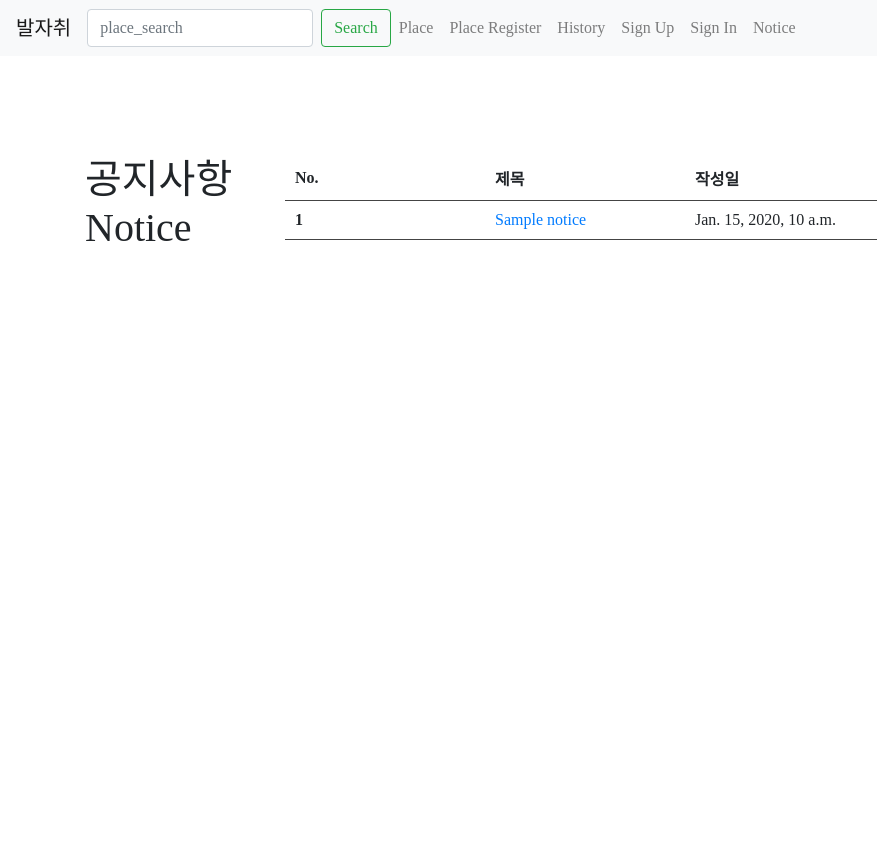
After one commit to H43RO/Footprint, a Django app: page /notice/ in a window 1280 px wide. The commit adds this page. Shown: the top 855 px of the page, without its empty margins (0-877 px from the left). Run offline with Django 3.2, Linux system fonts and the light colour scheme; tables that the repository leaves empty hold one stand-in row (values such as "Sample post"); some libraries are stand-ins or nearby versions.

Commit message:
[yewon] 공지사항 페이지 기본 구현했습니다.
- admin.py : Notice 모델 admin에 추가했습니다.
- models.py : Notice model 구현했습니다.
- urls.py : Notice list, Notice detail view url 추가했습니다.
- base.html : Notice 버튼 추가했습니다.
- notice.html : notice 목록 기본 구현했습니다.
- notice_view.html : notice 상세보기 기본 구현했습니다.

```diff
--- a/Web/Project_Footprint/website/models.py
+++ b/Web/Project_Footprint/website/models.py
@@ -104,3 +104,10 @@ class History(models.Model):
 
     def __str__(self):
         return self.title + ': ' + self.comment[:3]
+
+
+class Notice(models.Model):
+    contents = models.CharField(max_length=5000)
+    title = models.CharField(max_length=30)
+    created_at = models.DateTimeField(auto_now_add=True)
+    updated_at = models.DateTimeField(auto_now=True)
--- a/Web/Project_Footprint/website/templates/base.html
+++ b/Web/Project_Footprint/website/templates/base.html
@@ -8,6 +8,7 @@
     <script src="https://code.jquery.com/jquery-3.5.1.slim.min.js" integrity="sha384-DfXdz2htPH0lsSSs5nCTpuj/zy4C+OGpamoFVy38MVBnE+IbbVYUew+OrCXaRkfj" crossorigin="anonymous"></script>
     <script src="https://cdn.jsdelivr.net/npm/popper.js@1.16.0/dist/umd/popper.min.js" integrity="sha384-Q6E9RHvbIyZFJoft+2mJbHaEWldlvI9IOYy5n3zV9zzTtmI3UksdQRVvoxMfooAo" crossorigin="anonymous"></script>
     <script src="https://stackpath.bootstrapcdn.com/bootstrap/4.5.0/js/bootstrap.min.js" integrity="sha384-OgVRvuATP1z7JjHLkuOU7Xw704+h835Lr+6QL9UvYjZE3Ipu6Tp75j7Bh/kR0JKI" crossorigin="anonymous"></script>
+
 </head>
 <body>
 
@@ -49,6 +50,9 @@
                 <a class="nav-link" href="/signin">Sign In</a>
             {% endif %}
           </li>
+          <li class="nav-item">
+            <a class="nav-link" href="/notice">Notice</a>
+          </li>
         </ul>
         {% if request.user.is_authenticated %}
           <p class="nav navbar-nav navbar-right">
--- /dev/null
+++ b/Web/Project_Footprint/website/templates/notice.html
@@ -0,0 +1,76 @@
+{% extends './base.html' %}
+{% load static %}
+{% block content %}
+
+<style>
+        body{
+            font-family: "나눔명조";
+        }
+        div.container {
+            margin-top: 100px;
+        }
+        table {
+            border-collapse: collapse;
+            display: block;
+            width: 700px;
+            min-height: 700px;
+            float: left;
+            position: relative;
+            margin-bottom: 20px;
+        }
+        th,
+        td {
+            width : 200px;
+            border-bottom: 1px solid #444444;
+            padding: 10px;
+        }
+        section{
+            position:relative;margin:0 auto;display:block;max-width:1100px;width:1100px
+        }
+        /*
+        caption {
+            padding-top: $table-cell-padding;
+            padding-bottom: $table-cell-padding;
+            color: $table-caption-color;
+            text-align: left;
+            caption-side: bottom;
+        } */
+
+        div.board_aside {
+            width: 200px;
+            float: left;
+        }
+    </style>
+
+    <div class="container">
+        <div class="board_aside">
+            <h1>
+                공지사항<br>
+                <span class="small-gray">Notice</span>
+            </h1>
+            <span class="aside-st"></span>
+        </div>
+        <div class="board_contents">
+            <section>
+                <table>
+                    <thead>
+                        <tr>
+                            <th scope="col">No.</th>
+                            <th scope="col">제목</th>
+                            <th scope="col">작성일</th>
+                        </tr>
+                    </thead>
+                    <tbody>
+                        {% for item in notices %}
+                        <tr>
+                            <th scope="row">{{ forloop.counter }}</th>
+                            <td><a href="notice_view/{{ item.id }}">{{ item.title }}</a></td>
+                            <td>{{ item.created_at }}</td>
+                        </tr>
+                        {% endfor %}
+                    </tbody>
+                </table>
+            </section>
+        </div>
+    </div>
+{% endblock %}
--- a/Web/Project_Footprint/website/urls.py
+++ b/Web/Project_Footprint/website/urls.py
@@ -24,4 +24,6 @@ urlpatterns = [
     path('user_delete/', views.user_delete, name='user_delete'),
     path('myinfo/', views.myinfo, name='myinfo'),
     path('user_password_update/', views.user_password_update, name='user_password_update'),
+    path('notice/', views.noticelist, name='notice'),
+    path('notice/notice_view/<int:id>', views.noticeview, name='notice_view'),
 ]
--- a/Web/Project_Footprint/website/views.py
+++ b/Web/Project_Footprint/website/views.py
@@ -1,5 +1,4 @@
 from django.contrib.auth.decorators import login_required
-
 from .backends import EmailAuthBackend
 from django.http import HttpResponse, HttpResponseRedirect, request
 from django.core.exceptions import ValidationError
@@ -9,7 +8,6 @@ from django.utils.http import urlsafe_base64_decode, urlsafe_base64_encode
 from django.core.mail import EmailMessage
 from django.utils.encoding import force_bytes, force_text
 from django.shortcuts import render, get_object_or_404, redirect
-
 from django.contrib.auth import login, authenticate, logout, update_session_auth_hash
 from django.contrib.auth.decorators import login_required
 from django.contrib import messages, auth
@@ -18,7 +16,7 @@ from django.db.models import Count, Avg
 from django.core.paginator import Paginator
 from .forms import SignUpForm, PlaceRegisterForm, SignInForm, HistoryForm, UpdateHistoryForm, UpdateUserInfoForm, \
     CheckPasswordForm, UserPasswordUpdateForm
-from .models import User, History, Place
+from .models import User, History, Place, Notice
 from rest_framework.response import Response
 from .backends import EmailAuthBackend
 from .token import account_activation_token, message
@@ -253,3 +251,13 @@ def user_password_update(request):
     else:
         form = UserPasswordUpdateForm(request.user)
     return render(request, 'user_password_update.html', {'form': form})
+
+
+def noticelist(request):
+    notices = Notice.objects.all()
+    return render(request, 'notice.html', {'notices' : notices})
+
+
+def noticeview(request, id):
+    notices = Notice.objects.get(id=id)
+    return render(request, 'notice_view.html', {'notices': notices})
```
Also changed, not shown: Web/Project_Footprint/website/admin.py (+7 -0 lines), Web/Project_Footprint/website/templates/notice_view.html (added, +66 -0 lines).
